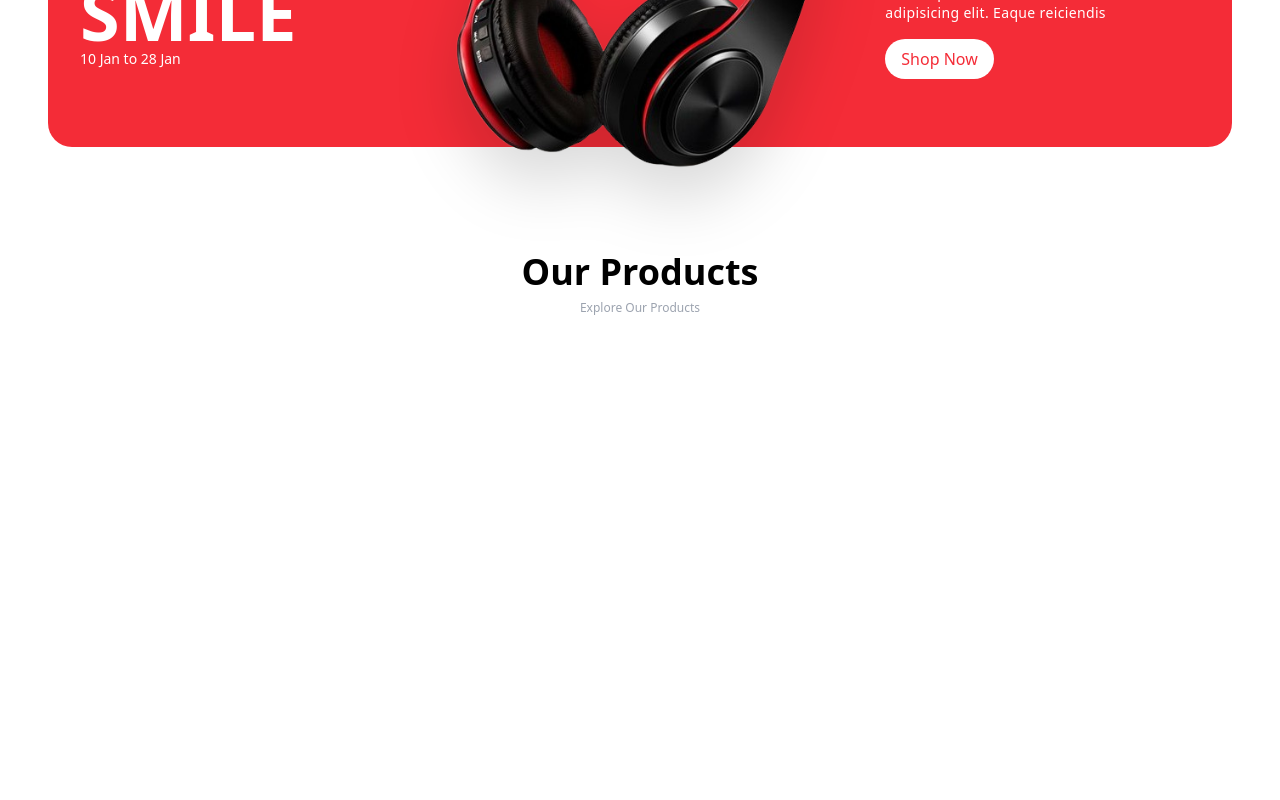
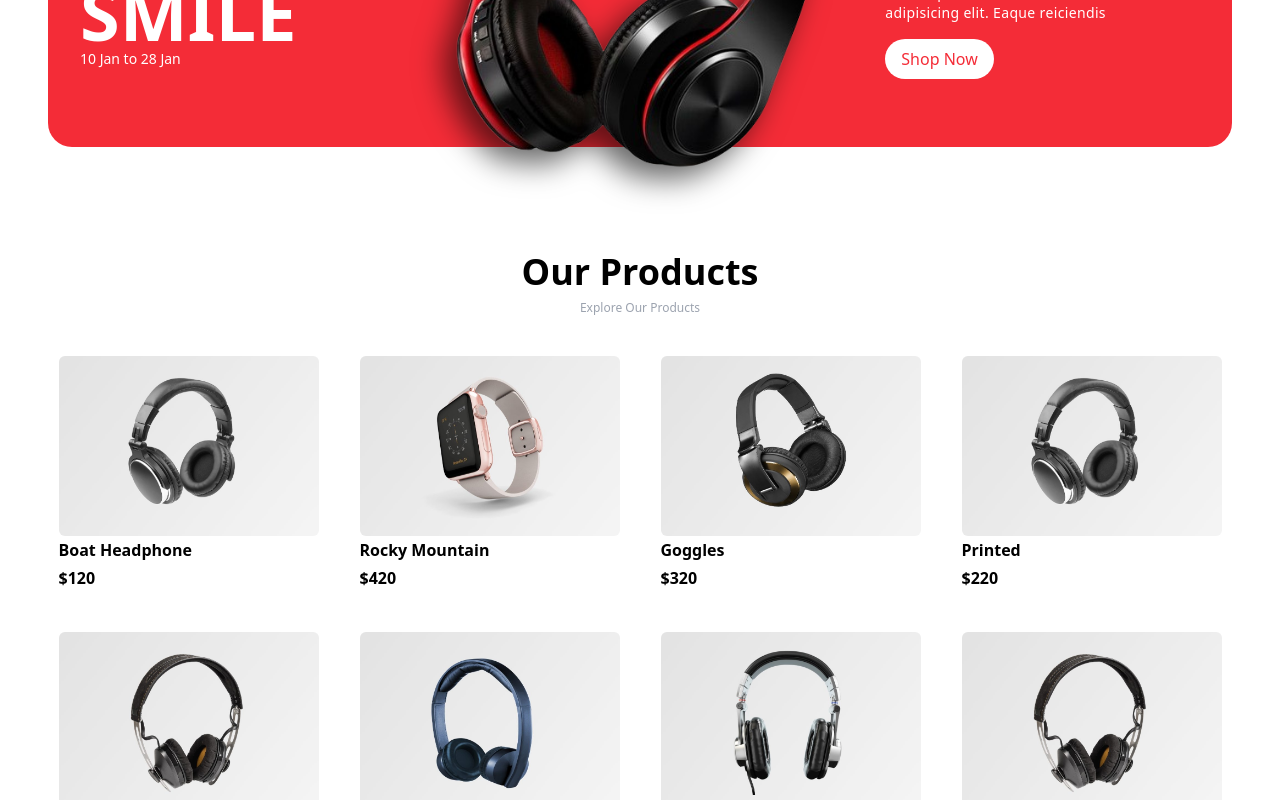
Before and after one commit to ujalasingh904/Mee-Shop, a React (Vite) app: page / in a window 1280 px wide. Shown: the part 2000-2800 px from the top of the page. Before the commit the page ends 2356 px from the top, so only its background shows below. Built offline with nearby package versions, Linux system fonts and the light colour scheme.

Commit message:
new changes

```diff
--- a/src/App.jsx
+++ b/src/App.jsx
@@ -6,8 +6,12 @@ import Category from './components/category/Category'
 import Category2 from './components/category/Category2'
 import Services from './components/services/Services'
 import Banner from './components/Banner/banner'
+import Partners from './components/Partners/Partners'
+import Footer from './components/Footer/Footer'
 import headphone from "./assets/hero/headphone.png";
 import Product from './components/Products/product'
+import smartwatch2 from "./assets/category/smartwatch2-removebg-preview.png";
+import Blogs from './components/Blogs/Blogs'
 
 const BannerData = {
   discount: "30% OFF",
@@ -21,6 +25,18 @@ const BannerData = {
   bgColor: "#f42c37",
 };
 
+const BannerData2 = {
+  discount: "30% OFF",
+  title: "Happy Hours",
+  date: "14 Jan to 28 Jan",
+  image: smartwatch2,
+  title2: "Smart Solo",
+  title3: "Winter Sale",
+  title4:
+    "Lorem ipsum, dolor sit amet consectetur adipisicing elit. Eaque reiciendis",
+  bgColor: "#2dcc6f",
+};
+
 const App = () => {
   return (
     <div className='bg-white dark:bg-gray-900 dark:text-white duration-200 overflow-hidden'>
@@ -29,8 +45,12 @@ const App = () => {
       <Category/>
       <Category2/>
       <Services/>
-      <Banner  />
+      <Banner data={BannerData} />
       <Product/>
+      <Banner data={BannerData2} />
+      <Blogs />
+      <Partners />
+      <Footer/>
     </div>
   )
 }
--- /dev/null
+++ b/src/components/Blogs/Blogs.jsx
@@ -0,0 +1,74 @@
+import React from 'react'
+import Heading from '../shared/Heading'
+import Img1 from "../../assets/blogs/blog-1.jpg";
+import Img2 from "../../assets/blogs/blog-2.jpg";
+import Img3 from "../../assets/blogs/blog-3.jpg";
+
+const BlogData = [
+    {
+        title: "How to choose perfect smartwatch",
+        subtitle:
+            "minima facere deserunt vero illo beatae deleniti eius dolores consequuntur, eligendi corporis maiores molestiae laudantium. Porro?",
+        published: "Jan 20, 2024 by Dilshad",
+        image: Img1,
+        aosDelay: "0",
+    },
+    {
+        title: "How to choose perfect gadget",
+        subtitle:
+            "minima facere deserunt vero illo beatae deleniti eius dolores consequuntur, eligendi corporis maiores molestiae laudantium. Porro?",
+        published: "Jan 20, 2024 by Satya",
+        image: Img2,
+        aosDelay: "200",
+    },
+    {
+        title: "How to choose perfect VR headset",
+        subtitle:
+            "minima facere deserunt vero illo beatae deleniti eius dolores consequuntur, eligendi corporis maiores molestiae laudantium. Porro?",
+        published: "Jan 20, 2024 by Sabir",
+        image: Img3,
+        aosDelay: "400",
+    },
+];
+
+const Blogs = () => {
+    return (
+        <div className='my-12'>
+            <div className="container">
+                <Heading title='Recent News' subtitle='Explore Our Blogs' />
+
+                {/* blog section  */}
+                <div className='grid grid-cols-1 sm:grid-cols-2 md:grid-cols-3 gap-6 gap-y-8 sm:gap-4 md:gap-7'>
+
+                    {
+                        BlogData.map((data) => (
+                            <div key={data.title} className='bg-white dark:bg-gray-900'>
+                                {/* img section  */}
+                                <div className='overflow-hidden rounded-2xl mb-2'>
+                                    <img src={data.image} alt="Loading"
+                                      className='w-full h-[220px] object-cover hover:scale-105 rounded-2xl duration-500'
+                                    />
+                                </div>
+
+                                {/* body section  */}
+                                <div className='space-y-2'>
+                                    <p className='text-xs text-gray-500'>{data.published}</p>
+                                    <p className='font-bold line-clamp-1'>{data.title}</p>
+                                    <p className='line-clamp-2 text-sm text-gray-600 dark:text-gray-400'>{data.subtitle}</p>
+                                </div>
+
+
+
+                            </div>
+
+                    ))
+                    }
+                </div>
+
+            </div>
+
+        </div>
+    )
+}
+
+export default Blogs
--- /dev/null
+++ b/src/components/Footer/Footer.jsx
@@ -0,0 +1,9 @@
+import React from 'react'
+
+const Footer = () => {
+  return (
+    <div>Footer</div>
+  )
+}
+
+export default Footer
--- a/src/components/Hero/hero.jsx
+++ b/src/components/Hero/hero.jsx
@@ -4,7 +4,6 @@ import Image1 from "../../assets/hero/headphone.png";
 import Image2 from "../../assets/category/vr.png";
 import Image3 from "../../assets/category/macbook.png";
 import Button from '../shared/Button';
-// import Button from "../Shared/Button";
 
 const HeroData = [
   {
--- /dev/null
+++ b/src/components/Partners/Partners.jsx
@@ -0,0 +1,25 @@
+import React from 'react'
+import brand1 from "../../assets/brand/br-1.png";
+import brand2 from "../../assets/brand/br-2.png";
+import brand3 from "../../assets/brand/br-3.png";
+import brand4 from "../../assets/brand/br-4.png";
+import brand5 from "../../assets/brand/br-5.png";
+
+
+const Partners = () => {
+    return (
+        <div className='py-8 mt-24 hidden md:block bg-gray-200 dark:bg-white/10'>
+            <div className="container">
+                <div className="grid grid-cols-5 gap-3 place-items-center opacity-50" >
+                    <img src={brand1} alt="Loading" className='w-[80px] dark:invert' />
+                    <img src={brand2} alt="Loading" className='w-[80px] dark:invert' />
+                    <img src={brand3} alt="Loading" className='w-[80px] dark:invert' />
+                    <img src={brand4} alt="Loading" className='w-[80px] dark:invert' />
+                    <img src={brand5} alt="Loading" className='w-[80px] dark:invert' />
+                </div>
+            </div>
+        </div>
+    )
+}
+
+export default Partners
--- a/src/components/Products/product.jsx
+++ b/src/components/Products/product.jsx
@@ -1,5 +1,75 @@
 import React from 'react'
 import Heading from '../shared/Heading'
+import Img1 from "../../assets/product/p-1.jpg";
+import Img2 from "../../assets/product/p-2.jpg";
+import Img3 from "../../assets/product/p-3.jpg";
+import Img4 from "../../assets/product/p-4.jpg";
+import Img5 from "../../assets/product/p-5.jpg";
+import Img6 from "../../assets/product/p-9.jpg";
+import Img7 from "../../assets/product/p-7.jpg";
+import ProductCard from './productCard';
+import ProductCard2 from './productCard2';
+
+const ProductsData = [
+  {
+    id: 1,
+    img: Img1,
+    title: "Boat Headphone",
+    price: "120",
+    aosDelay: "0",
+  },
+  {
+    id: 2,
+    img: Img2,
+    title: "Rocky Mountain",
+    price: "420",
+    aosDelay: "200",
+  },
+  {
+    id: 3,
+    img: Img3,
+    title: "Goggles",
+    price: "320",
+    aosDelay: "400",
+  },
+  {
+    id: 4,
+    img: Img4,
+    title: "Printed ",
+    price: "220",
+    aosDelay: "600",
+  },
+];
+const ProductsData2 = [
+  {
+    id: 1,
+    img: Img5,
+    title: "Boat Headphone",
+    price: "100",
+    aosDelay: "0",
+  },
+  {
+    id: 2,
+    img: Img6,
+    title: "Rocky Mountain",
+    price: "380",
+    aosDelay: "200",
+  },
+  {
+    id: 3,
+    img: Img7,
+    title: "Goggles",
+    price: "450",
+    aosDelay: "400",
+  },
+  {
+    id: 4,
+    img: Img5,
+    title: "Printed ",
+    price: "200",
+    aosDelay: "600",
+  },
+];
 
 const Product = () => {
     return (
@@ -7,6 +77,10 @@ const Product = () => {
             <div className="container">
                 {/* heading section  */}
                 <Heading  title="Our Products" subtitle="Explore Our Products"/>
+
+                {/* body section  */}
+                <ProductCard data={ProductsData}/>
+                <ProductCard2 data={ProductsData2} />
             </div>
 
         </div>
--- /dev/null
+++ b/src/components/Products/productCard.jsx
@@ -0,0 +1,43 @@
+import React from 'react'
+import Button from '../shared/Button';
+
+const ProductCard = ({ data }) => {
+    return (
+        <div className='mb-10'>
+            <div className='grid grid-cols-1 sm:grid-cols-2 md:grid-cols-4 gap-5 place-items-center'>
+                {/* card section  */}
+                {
+                    data.map((data) => (
+                        <div key={data.id} className='group'>
+                            <div className='relative'>
+                                <img src={data.img} alt="Loading"
+                                    className='h-[180px] w-[260px] object-cover rounded-md'
+                                />
+                                {/* hover button  */}
+                                <div className='hidden group-hover:flex absolute top-1/2 -translate-y-[50%] left-1/2 -translate-x-1/2 w-full h-full text-center group-hover:backdrop-blur-sm justify-center items-center duration-200'>
+                                    <Button
+                                        text={"Add to Cart"}
+                                        bgColor={"bg-primary"}
+                                        textColor={"text-white"}
+                                    />
+                                </div>
+                            </div>
+
+                            <div className='leading-7'>
+                                <h2 className='font-semibold'>{data.title}</h2>
+                                <h2 className='font-bold'>${data.price}</h2>
+                            </div>
+
+
+                        </div>
+
+                    ))
+
+                }
+            </div>
+
+        </div>
+    )
+}
+
+export default ProductCard
--- /dev/null
+++ b/src/components/Products/productCard2.jsx
@@ -0,0 +1,43 @@
+import React from 'react'
+import Button from '../shared/Button';
+
+const ProductCard2 = ({data}) => {
+  return (
+    <div className='mb-10'>
+            <div className='grid grid-cols-1 sm:grid-cols-2 md:grid-cols-4 gap-5 place-items-center'>
+                {/* card section  */}
+                {
+                    data.map((data) => (
+                        <div key={data.id} className='group'>
+                            <div className='relative'>
+                                <img src={data.img} alt="Loading"
+                                    className='h-[180px] w-[260px] object-cover rounded-md'
+                                />
+                                {/* hover button  */}
+                                <div className='hidden group-hover:flex absolute top-1/2 -translate-y-[50%] left-1/2 -translate-x-1/2 w-full h-full text-center group-hover:backdrop-blur-sm justify-center items-center duration-200'>
+                                    <Button
+                                        text={"Add to Cart"}
+                                        bgColor={"bg-primary"}
+                                        textColor={"text-white"}
+                                    />
+                                </div>
+                            </div>
+
+                            <div className='leading-7'>
+                                <h2 className='font-semibold'>{data.title}</h2>
+                                <h2 className='font-bold'>${data.price}</h2>
+                            </div>
+
+
+                        </div>
+
+                    ))
+
+                }
+            </div>
+
+        </div>
+  )
+}
+
+export default ProductCard2
```
Also changed, not shown: src/components/Banner/banner.jsx (+12 -22 lines).
